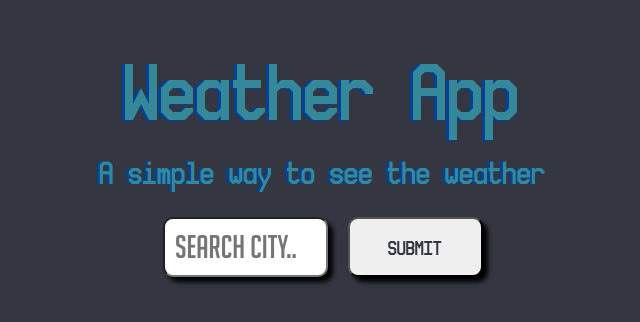
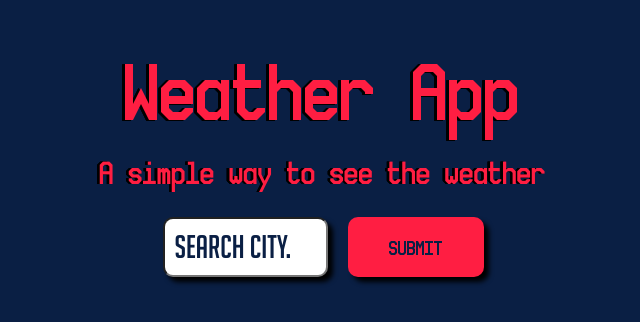
Before and after one commit to PedroHenr1que1/WeatherApp, a plain HTML site: page index.html in a window 1280 px wide. Shown: the whole page, without its empty margins (317-957 px from the left). Drawn offline with Linux system fonts and the light colour scheme.

Commit message:
Change layout

```diff
--- a/CSS/style.css
+++ b/CSS/style.css
@@ -3,7 +3,7 @@
     padding: 0;
     box-sizing: border-box;
     user-select: none;
-    color: #348899;
+    color: #ff1e42;
     font-family: "Weather";
 }
 
@@ -22,7 +22,7 @@
 }
 
 body {
-    background-color: #343642;
+    background-color: #0a1f44;
 }
 
 header {
@@ -47,21 +47,21 @@ footer {
     margin: 10px;
     font-size: 10vw;
     text-shadow:
-    -0.2vw 0.01vw 0 #014296,
-    -0.2vw 0.02vw 0 #014296,
-    -0.2vw 0.03vw 0 #014296,
-    -0.2vw 0.04vw 0 #014296,
-    -0.2vw 0.05vw 0 #014296,
-    -0.2vw 0.06vw 0 #014296,
-    -0.2vw 0.07vw 0 #014296;
+    -0.2vw 0.01vw 0 #000000,
+    -0.2vw 0.02vw 0 #000000,
+    -0.2vw 0.03vw 0 #000000,
+    -0.2vw 0.04vw 0 #000000,
+    -0.2vw 0.05vw 0 #000000,
+    -0.2vw 0.06vw 0 #000000,
+    -0.2vw 0.07vw 0 #000000;
 }
 
 .subtitle {
     font-size: 4vw;
     text-shadow:
-    -0.2vw 0.01vw 0 #014296,
-    -0.2vw 0.02vw 0 #014296,
-    -0.2vw 0.03vw 0 #014296;
+    -0.2vw 0.01vw 0 #000000,
+    -0.2vw 0.02vw 0 #000000,
+    -0.2vw 0.03vw 0 #000000;
 }
 
 .form{
@@ -72,18 +72,23 @@ footer {
 
 .input__search {
     font-family: "WeatherLight";
-    color: #343642;
+    color: #0a1f44;
     height: 10%;
     width: 60%;
     font-size: 2.5vw;
-    padding: 10px 5px 10px 10px;
     border-radius: 10px;
-    outline: none;
     box-shadow: 5px 5px 5px black;
+    padding: 10px;
+}
+
+.input__search::placeholder{
+    color: #0a1f44;
 }
 
 .button {
-    color: #343642;
+    color: #0a1f44;
+    background-color: #ff1e42;
+    border: none;
     width: 50%;
     font-size: 2.5vw;
     border-radius: 10px;
@@ -116,16 +121,26 @@ footer {
     align-items: center;
 }
 
+.card__icon {
+    border-radius:  10px;
+    background-color: #0a1f444d;
+    margin: 2%;
+}
+
 .city {
     font-size: 6vw;
     margin: 10px 0px;
-    color: #000000;
+    color: #ff1e42;
+    text-shadow:
+    -0.2vw 0.01vw 0 #000000,
+    -0.2vw 0.02vw 0 #000000,
+    -0.2vw 0.03vw 0 #000000;
 }
 
 .country {
     font-size: 2.5vw;
     margin: 5px 0px;
-    color: #000000;
+    color: #0a1f44;
 }
 
 .temperatures {
@@ -178,5 +193,5 @@ footer {
 .time {
     font-size: 1.5vw;
     margin: 5% 2.5%;
-    color: #000000;
+    color: #ff1e42;
 }
--- a/JavaScript/script.js
+++ b/JavaScript/script.js
@@ -13,6 +13,7 @@ const time = document.querySelector(".time");
 const form = document.querySelector('.form');
 const input = document.querySelector('.input__search');
 const card = document.querySelector('.card');
+const weather = document.querySelector('.weather__icon')
 
 const APIkey = "0d1a8f142d6453871776f910261cc0f7";
 
@@ -28,6 +29,7 @@ const fetchWeather = async (city) => {
 
     if (APIResponse.status === 200) {
       const data = await APIResponse.json();
+      console.log(data)
       return data;
     }
 }
@@ -44,6 +46,7 @@ const renderWeather = async (city) => {
     weatherMain.innerHTML = "";
     weatherDescription.innerHTML = "";
     time.innerHTML = "";
+    weather.src = ""
 
     const data = await fetchWeather(city);
 
@@ -60,6 +63,7 @@ const renderWeather = async (city) => {
         weatherMain.innerHTML = `${data.weather[0].main}`;
         weatherDescription.innerHTML = `${data.weather[0].description}`;
         time.innerHTML = `Updated at: ${dia}/${mes}/${ano} - ${horas}:${minutos}h`
+        weather.src = `http://openweathermap.org/img/wn/${data.weather[0].icon}@2x.png`;
     } else {
         card.style.display = "block"
         card.style.alignItems = "center"
@@ -74,6 +78,7 @@ const renderWeather = async (city) => {
         weatherMain.innerHTML = "";
         weatherDescription.innerHTML = "";
         time.innerHTML = "";
+        weather.src = ""
     }
 }
 
--- a/index.html
+++ b/index.html
@@ -35,6 +35,9 @@
             <div class="card__content02">
                 <h3 class="Weather__Main"></h3>
                 <h2 class="Weather__Description"></h2>
+                <div class="card__icon">
+                    <img class="weather__icon" src="http://openweathermap.org/img/wn/50d@2x.png" alt="weather">
+                </div>
             </div>
 
             <h2 class="temperatures"></h2>
```
